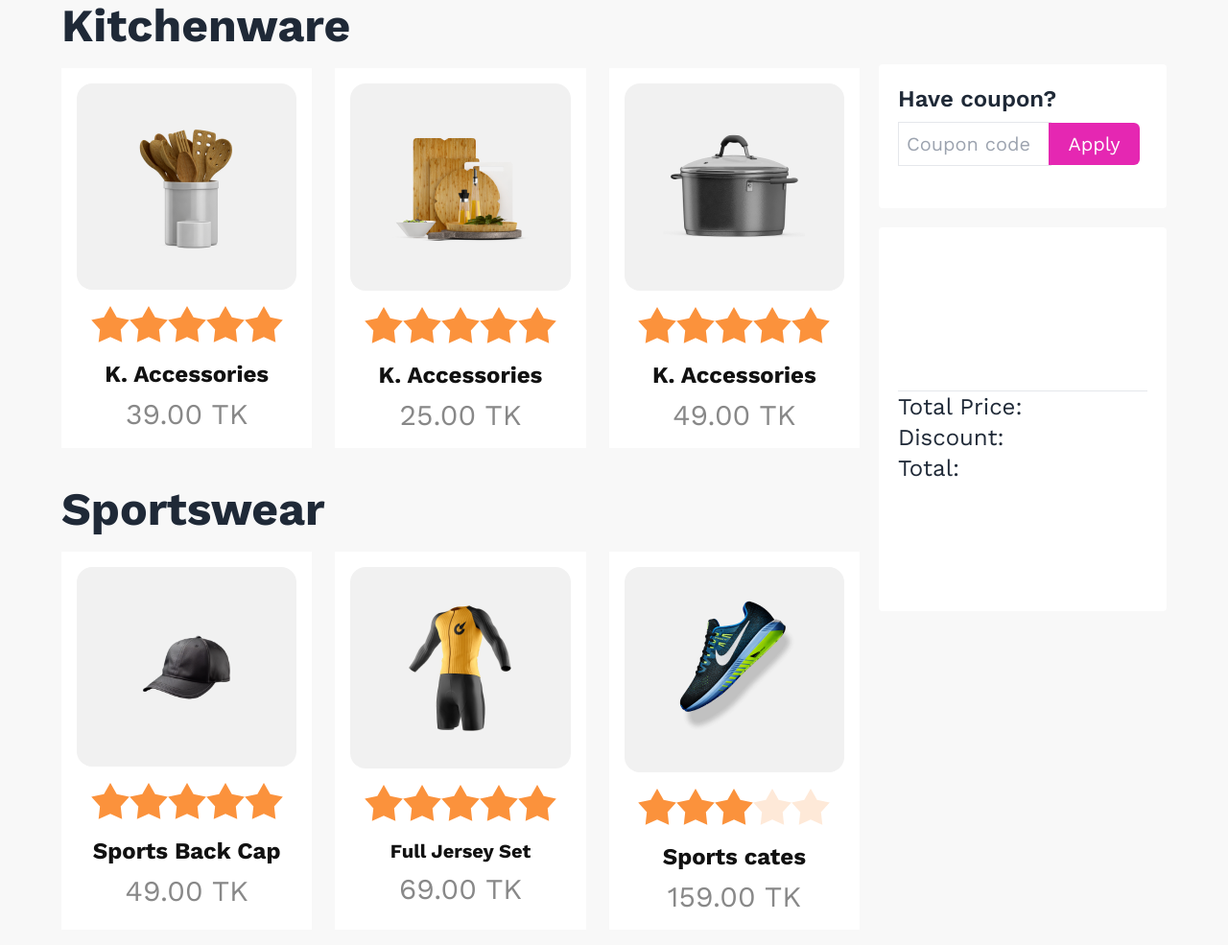
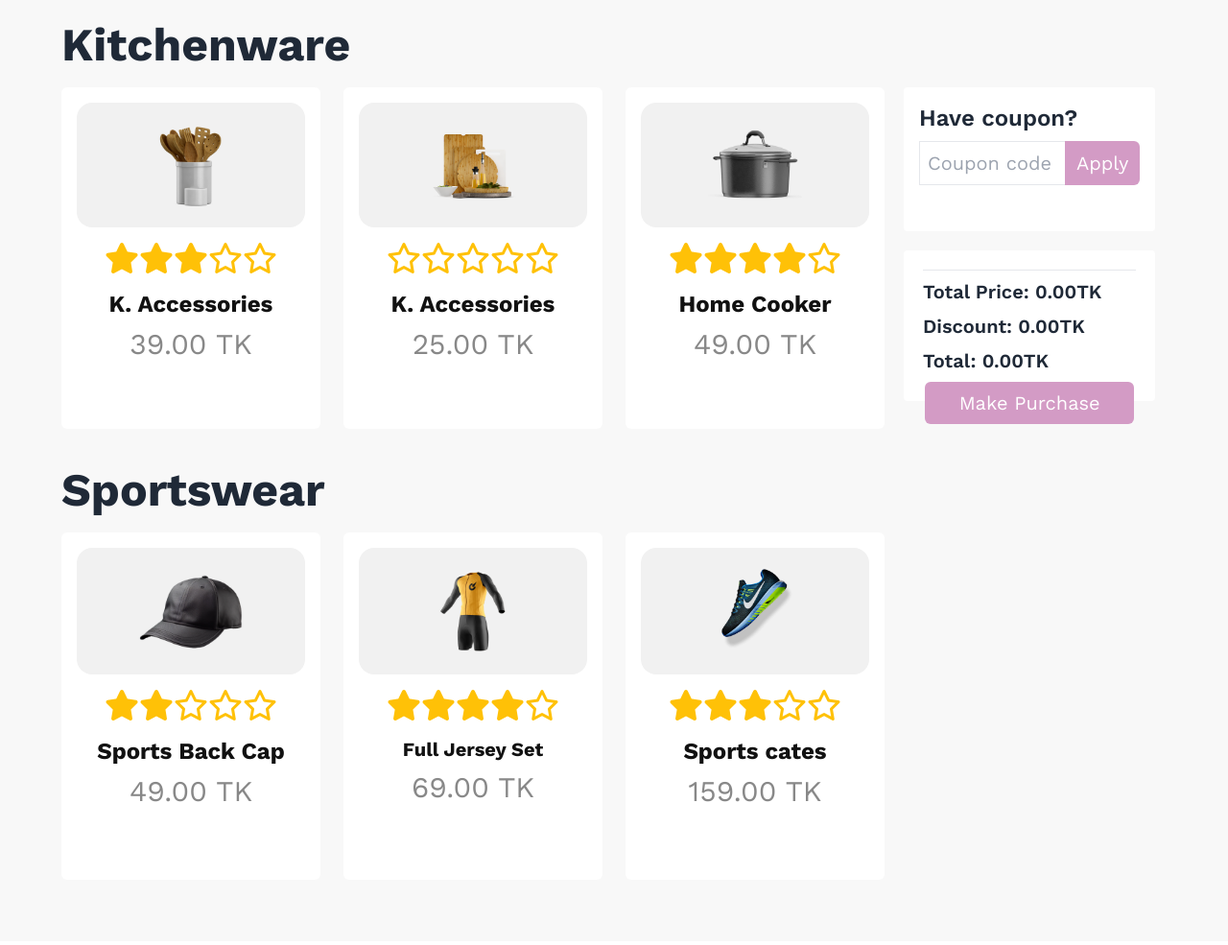
Before and after one commit to DrabinPaul/Summer-sale, a plain HTML site: page index.html in a window 1280 px wide. Shown: the part 733-1718 px from the top of the page at 96% size. Drawn offline with nearby package versions, Linux system fonts and the light colour scheme.

Commit message:
assignment done

```diff
--- a/index.html
+++ b/index.html
@@ -7,20 +7,37 @@
   <title>Summer Sale Landing Page</title>
   <link href="https://cdn.jsdelivr.net/npm/daisyui@3.5.1/dist/full.css" rel="stylesheet" type="text/css" />
   <script src="https://cdn.tailwindcss.com"></script>
+
   <!-- font styles  -->
+
   <link rel="preconnect" href="https://fonts.googleapis.com">
   <link rel="preconnect" href="https://fonts.gstatic.com" crossorigin>
   <link href="https://fonts.googleapis.com/css2?family=Work+Sans:wght@400;500;600;700;800&display=swap"
     rel="stylesheet">
+
+  <!-- font awesome  -->
+
+  <link rel="stylesheet" href="https://cdnjs.cloudflare.com/ajax/libs/font-awesome/6.4.2/css/all.min.css"
+    integrity="sha512-z3gLpd7yknf1YoNbCzqRKc4qyor8gaKU1qmn+CShxbuBusANI9QpRohGBreCFkKxLhei6S9CQXFEbbKuqLg0DA=="
+    crossorigin="anonymous" referrerpolicy="no-referrer" />
+
   <!-- styles  -->
+
   <style>
     .worksans {
       font-family: 'Work Sans', sans-serif;
+    }
+
+    .fa-star {
+      font-size: 32px;
     }
   </style>
 </head>
 
 <body class="worksans">
+
+  <!-- banner section  -->
+
   <header class="bg-[#F9F6E2]">
     <div class="hero max-w-screen-xl p-5 md:p-16 mx-auto lg:pt-16 pb-16">
       <div class="hero-content flex-col lg:flex-row-reverse">
@@ -35,75 +52,80 @@
         </div>
       </div>
     </div>
+  </header>
 
-  </header>
+
+  <!-- main section  -->
+
+
   <main class="bg-[#F8F8F8]">
 
     <section class="max-w-screen-xl mx-auto md:p-16">
 
-      <div class="flex flex-col lg:flex-row gap-5">
+      <div class="flex flex-col lg:flex-row gap-5 " id="product-container">
 
-        <div class="pt-16">
+        <div class="lg:pt-16">
 
-          <!-- kitchenware section  -->
+          <!-- kitchenware container  -->
 
-          <h3 class="text-5xl font-bold text-center md:text-left pb-5">Kitchenware</h3>
+          <h3 class="text-5xl font-bold text-center md:text-left pb-5 pt-5">Kitchenware</h3>
 
           <div class="flex-1 grid grid-cols-1 md:grid-cols-2 lg:grid-cols-3 gap-6">
+
             <!-- card-1  -->
 
-            <div class="bg-[#fff] p-4">
-              <div class="bg-[#F1F1F1]  rounded-2xl flex justify-center p-10">
+            <div onclick="handleProduct(this)" class="bg-[#fff] p-4 md:w-[270px] rounded-md">
+              <div class="bg-[#F1F1F1] h-2/5 rounded-2xl flex justify-center p-5">
                 <img src="./images/prod1.png" alt="">
               </div>
-              <div class="">
-                <div class="rating rating-lg flex justify-center pt-4">
-                  <input type="radio" name="rating-4" class="mask mask-star-2 bg-orange-400" />
-                  <input type="radio" name="rating-4" class="mask mask-star-2 bg-orange-400" checked />
-                  <input type="radio" name="rating-4" class="mask mask-star-2 bg-orange-400" />
-                  <input type="radio" name="rating-4" class="mask mask-star-2 bg-orange-400" />
-                  <input type="radio" name="rating-4" class="mask mask-star-2 bg-orange-400" />
+              <div>
+                <div class="flex justify-center pt-4">
+                  <i class="fa-solid fa-star" style="color: #FFC107FF;"></i>
+                  <i class="fa-solid fa-star" style="color: #FFC107FF;"></i>
+                  <i class="fa-solid fa-star" style="color: #FFC107FF;"></i>
+                  <i class="fa-regular fa-star" style="color: #FFC107FF;"></i>
+                  <i class="fa-regular fa-star" style="color: #FFC107FF;"></i>
                 </div>
-                <h3 class="font-bold text-2xl text-[#111] text-center pt-4 pb-2">K. Accessories</h3>
-                <h4 class="text-3xl text-center text-[#11111180]">39.00 TK</h4>
+                <h3 class="font-bold text-2xl text-[#111] text-center pt-4 pb-2 item-name">K. Accessories</h3>
+                <h4 class="text-3xl text-center text-[#11111180] item-price">39.00 TK</h4>
               </div>
             </div>
 
             <!-- card-2  -->
 
-            <div class=" bg-[#fff] p-4">
-              <div class="bg-[#F1F1F1]  rounded-2xl flex justify-center p-9">
+            <div onclick="handleProduct(this)" class=" bg-[#fff] p-4 md:w-[270px] rounded-md">
+              <div class="bg-[#F1F1F1] h-2/5  rounded-2xl flex justify-center p-5">
                 <img src="./images/prod2.png" alt="">
               </div>
               <div>
-                <div class="rating rating-lg flex justify-center pt-4">
-                  <input type="radio" name="rating-4" class="mask mask-star-2 bg-orange-400" />
-                  <input type="radio" name="rating-4" class="mask mask-star-2 bg-orange-400" />
-                  <input type="radio" name="rating-4" class="mask mask-star-2 bg-orange-400" checked />
-                  <input type="radio" name="rating-4" class="mask mask-star-2 bg-orange-400" />
-                  <input type="radio" name="rating-4" class="mask mask-star-2 bg-orange-400" />
+                <div class="flex justify-center pt-4">
+                  <i class="fa-regular fa-star" style="color: #FFC107FF;"></i>
+                  <i class="fa-regular fa-star" style="color: #FFC107FF;"></i>
+                  <i class="fa-regular fa-star" style="color: #FFC107FF;"></i>
+                  <i class="fa-regular fa-star" style="color: #FFC107FF;"></i>
+                  <i class="fa-regular fa-star" style="color: #FFC107FF;"></i>
                 </div>
-                <h3 class="font-bold text-2xl text-[#111] text-center pt-4 pb-2">K. Accessories</h3>
-                <h4 class="text-3xl text-center text-[#11111180]">25.00 TK</h4>
+                <h3 class="font-bold text-2xl text-[#111] text-center pt-4 pb-2 item-name">K. Accessories</h3>
+                <h4 class="text-3xl text-center text-[#11111180] item-price">25.00 TK</h4>
               </div>
             </div>
 
             <!-- card-3  -->
 
-            <div class=" bg-[#fff] p-4">
-              <div class="bg-[#F1F1F1] rounded-2xl flex justify-center p-10">
+            <div onclick="handleProduct(this)" class=" bg-[#fff] p-4 md:w-[270px] rounded-md">
+              <div class="bg-[#F1F1F1] h-2/5  rounded-2xl flex justify-center p-5">
                 <img src="./images/prod3.png" alt="">
               </div>
               <div>
-                <div class="rating rating-lg flex justify-center pt-4">
-                  <input type="radio" name="rating-4" class="mask mask-star-2 bg-orange-400" />
-                  <input type="radio" name="rating-4" class="mask mask-star-2 bg-orange-400" />
-                  <input type="radio" name="rating-4" class="mask mask-star-2 bg-orange-400" checked />
-                  <input type="radio" name="rating-4" class="mask mask-star-2 bg-orange-400" />
-                  <input type="radio" name="rating-4" class="mask mask-star-2 bg-orange-400" />
+                <div class="flex justify-center pt-4">
+                  <i class="fa-solid fa-star" style="color: #FFC107FF;"></i>
+                  <i class="fa-solid fa-star" style="color: #FFC107FF;"></i>
+                  <i class="fa-solid fa-star" style="color: #FFC107FF;"></i>
+                  <i class="fa-solid fa-star" style="color: #FFC107FF;"></i>
+                  <i class="fa-regular fa-star" style="color: #FFC107FF;"></i>
                 </div>
-                <h3 class="font-bold text-2xl text-[#111] text-center pt-4 pb-2">K. Accessories</h3>
-                <h4 class="text-3xl text-center text-[#11111180]">49.00 TK</h4>
+                <h3 class="font-bold text-2xl text-[#111] text-center pt-4 pb-2 item-name">Home Cooker</h3>
+                <h4 class="text-3xl text-center text-[#11111180] item-price">49.00 TK</h4>
               </div>
             </div>
           </div>
@@ -116,58 +138,58 @@
 
             <!-- card-1  -->
 
-            <div class="bg-[#fff] p-4">
-              <div class="bg-[#F1F1F1]  rounded-2xl flex justify-center p-16">
+            <div onclick="handleProduct(this)" class="bg-[#fff] p-4 md:w-[270px] rounded-md">
+              <div class="bg-[#F1F1F1] h-2/5 rounded-2xl flex justify-center p-5">
                 <img src="./images/prod4.png" alt="">
               </div>
               <div class="">
-                <div class="rating rating-lg flex justify-center pt-4">
-                  <input type="radio" name="rating-4" class="mask mask-star-2 bg-orange-400" />
-                  <input type="radio" name="rating-4" class="mask mask-star-2 bg-orange-400" checked />
-                  <input type="radio" name="rating-4" class="mask mask-star-2 bg-orange-400" />
-                  <input type="radio" name="rating-4" class="mask mask-star-2 bg-orange-400" />
-                  <input type="radio" name="rating-4" class="mask mask-star-2 bg-orange-400" />
+                <div class="flex justify-center pt-4">
+                  <i class="fa-solid fa-star" style="color: #FFC107FF;"></i>
+                  <i class="fa-solid fa-star" style="color: #FFC107FF;"></i>
+                  <i class="fa-regular fa-star" style="color: #FFC107FF;"></i>
+                  <i class="fa-regular fa-star" style="color: #FFC107FF;"></i>
+                  <i class="fa-regular fa-star" style="color: #FFC107FF;"></i>
                 </div>
-                <h3 class="font-bold text-2xl text-[#111] text-center pt-4 pb-2">Sports Back Cap</h3>
-                <h4 class="text-3xl text-center text-[#11111180]">49.00 TK</h4>
+                <h3 class="font-bold text-2xl text-[#111] text-center pt-4 pb-2 item-name">Sports Back Cap</h3>
+                <h4 class="text-3xl text-center text-[#11111180] item-price">49.00 TK</h4>
               </div>
             </div>
 
             <!-- card-2  -->
 
-            <div class=" bg-[#fff] p-4">
-              <div class="bg-[#F1F1F1]  rounded-2xl flex justify-center p-8">
+            <div onclick="handleProduct(this)" class=" bg-[#fff] p-4 md:w-[270px] rounded-md">
+              <div class="bg-[#F1F1F1] h-2/5  rounded-2xl flex justify-center p-5">
                 <img src="./images/prod5.png" alt="">
               </div>
               <div>
-                <div class="rating rating-lg flex justify-center pt-4">
-                  <input type="radio" name="rating-4" class="mask mask-star-2 bg-orange-400" />
-                  <input type="radio" name="rating-4" class="mask mask-star-2 bg-orange-400" />
-                  <input type="radio" name="rating-4" class="mask mask-star-2 bg-orange-400" checked />
-                  <input type="radio" name="rating-4" class="mask mask-star-2 bg-orange-400" />
-                  <input type="radio" name="rating-4" class="mask mask-star-2 bg-orange-400" />
+                <div class="flex justify-center pt-4">
+                  <i class="fa-solid fa-star" style="color: #FFC107FF;"></i>
+                  <i class="fa-solid fa-star" style="color: #FFC107FF;"></i>
+                  <i class="fa-solid fa-star" style="color: #FFC107FF;"></i>
+                  <i class="fa-solid fa-star" style="color: #FFC107FF;"></i>
+                  <i class="fa-regular fa-star" style="color: #FFC107FF;"></i>
                 </div>
-                <h3 class="font-bold text-xl text-[#111] text-center pt-4 pb-2">Full Jersey Set</h3>
-                <h4 class="text-3xl text-center text-[#11111180]">69.00 TK</h4>
+                <h3 class="font-bold text-xl text-[#111] text-center pt-4 pb-2 item-name">Full Jersey Set</h3>
+                <h4 class="text-3xl text-center text-[#11111180] item-price">69.00 TK</h4>
               </div>
             </div>
 
             <!-- card-3  -->
 
-            <div class=" bg-[#fff] p-4">
-              <div class="bg-[#F1F1F1] rounded-2xl flex justify-center p-8">
+            <div onclick="handleProduct(this)" class=" bg-[#fff] p-4 md:w-[270px] rounded-md">
+              <div class="bg-[#F1F1F1] h-2/5 rounded-2xl flex justify-center p-5">
                 <img src="./images/prod6.png" alt="">
               </div>
               <div>
-                <div class="rating rating-lg flex justify-center pt-4">
-                  <input type="radio" name="rating-4" class="mask mask-star-2 bg-orange-400" />
-                  <input type="radio" name="rating-4" class="mask mask-star-2 bg-orange-400" />
-                  <input type="radio" name="rating-4" class="mask mask-star-2 bg-orange-400" checked />
-                  <input type="radio" name="rating-4" class="mask mask-star-2 bg-orange-400" />
-                  <input type="radio" name="rating-4" class="mask mask-star-2 bg-orange-400" />
+                <div class="flex justify-center pt-4">
+                  <i class="fa-solid fa-star" style="color: #FFC107FF;"></i>
+                  <i class="fa-solid fa-star" style="color: #FFC107FF;"></i>
+                  <i class="fa-solid fa-star" style="color: #FFC107FF;"></i>
+                  <i class="fa-regular fa-star" style="color: #FFC107FF;"></i>
+                  <i class="fa-regular fa-star" style="color: #FFC107FF;"></i>
                 </div>
-                <h3 class="font-bold text-2xl text-[#111] text-center pt-4 pb-2">Sports cates</h3>
-                <h4 class="text-3xl text-center text-[#11111180]">159.00 TK</h4>
+                <h3 class="font-bold text-2xl text-[#111] text-center pt-4 pb-2 item-name">Sports cates</h3>
+                <h4 class="text-3xl text-center text-[#11111180] item-price">159.00 TK</h4>
               </div>
             </div>
           </div>
@@ -175,39 +197,59 @@
 
         </div>
 
-        <div class="pt-5 md:pt-32">
+        <div class="pt-6 lg:mt-32">
 
-          <!-- calculate container  -->
-          <div class="w-[300px] h-[150px] rounded p-5 bg-white">
+          <!-- cupon container  -->
+          <div class="w-[300] h-[150px] rounded p-4 bg-white">
             <div class="">
-              <h1 class="text-2xl font-semibold pb-2">Have coupon?</h1>
-               <p>
-                <input class="w-40 p-2 py-2 text-xl border" type="text" placeholder="Coupon code">
-                <button class="bg-[#E527B2] md:-ml-2 px-5 py-2 rounded-r-md text-xl text-[white]">Apply</button>
-               </p>
+              <h1 class="text-2xl font-semibold pb-2 text-center lg:text-left">Have coupon?</h1>
+              <p class="flex justify-center">
+                <input id="inputField" class="w-full md:w-40 p-2 py-2 text-xl border" type="text"
+                  placeholder="Coupon code">
+                <button onclick="handleDiscount()" disabled id="applyButton"
+                  class="bg-[#d39bc5] md:-ml-2 px-3 py-2 rounded-r-md text-xl text-[white]">Apply</button>
+              </p>
             </div>
 
           </div>
 
           <!-- calculate container  -->
-          <div class="w-[300px] h-[400px] mt-5 rounded p-5 bg-white">
-            <div class="text-2xl">
-              <div id="calculation-entry" class="h-[150px]">
-
+          <div class="w-[300] mt-5 rounded p-5 bg-white">
+            <div class="text-xl font-semibold text-center lg:text-left">
+              <div id="calculation-entry" class="">
 
               </div>
               <hr>
-              <h4>Total Price:</h4>
-              <h4>Discount:</h4>
-              <h4>Total:</h4>
+              <h4 class="total-price pt-2 pb-2 text-center lg:text-left">Total Price: <span
+                  id="total-dollar">0.00</span>TK</h4>
+              <h4 class="text-center lg:text-left">Discount: <span id="discount-amount">0.00</span>TK</h4>
+              <h4 class="pt-2 pb-2 text-center lg:text-left">Total: <span id="total-final">0.00</span>TK</h4>
+            </div>
+
+            <!-- purchase container  -->
+
+          </div>
+          <div class=" flex justify-center md:-mt-5 pb-5">
+            <button disabled onclick="my_modal_5.showModal()" id="purchase-btn"
+              class="bg-[#d39bc5] w-5/6 rounded-md px-4 py-2 text-xl text-[white]">Make
+              Purchase</button>
+            <dialog id="my_modal_5" class="modal modal-bottom sm:modal-middle">
+              <form method="dialog" class="modal-box">
+                <div class="flex justify-center pb-5">
+                  <img src="./images/congo.png" alt="">
+                </div>
+                <div class="text-center">
+                  <h2 class="font-bold text-4xl pb-2">Congratulations</h2>
+                  <p class="text-normal">Your Purchase the product</p>
+                </div>
+                <div class="modal-action flex justify-center">
+                  <button onclick="handleReload()" class="btn bg-[#E527B2] text-[white]">Go Home</button>
+                </div>
+              </form>
+            </dialog>
 
 
-            </div>
-
           </div>
-          <!-- <div class=" flex justify-center md:-mt-5">
-            <button class="bg-[#E527B2] w-5/6 rounded-md px-4 py-2 text-xl text-[white]">Make Purchase</button>
-          </div> -->
         </div>
 
       </div>
--- a/index.js
+++ b/index.js
@@ -1 +1,88 @@
-console.log('hello')
+function handleProduct(target){
+
+  const title = target.querySelector('.item-name').innerText;
+  const price = target.querySelector('.item-price').innerText;
+
+  const titleElement = document.createElement('p');
+  const entry = document.getElementById('calculation-entry');
+  const count = entry.childElementCount;
+  titleElement.innerText = `${count + 1}. ${title}`;
+  entry.appendChild(titleElement);
+
+  const totalDollar = document.getElementById('total-dollar').innerText;
+  const discountValue = document.getElementById('discount-amount').innerText;
+
+  const sum = parseInt(totalDollar) + parseInt(price);
+
+  const totalSum = sum - parseInt(discountValue);
+
+  const totalDollarAmount = document.getElementById('total-dollar');
+  totalDollarAmount.innerText = sum.toFixed(2);
+
+  const finalTotalAmount = document.getElementById('total-final');
+  finalTotalAmount.innerText = totalSum.toFixed(2);
+
+  const buttonTakar = document.getElementById('purchase-btn');
+
+  if (parseInt(price) > 0) {
+    buttonTakar.removeAttribute("disabled");
+    buttonTakar.style.backgroundColor = "#E527B2";
+}
+};
+
+function handleReload(){
+
+
+
+  const totalDollarAmount = document.getElementById('total-dollar');
+  totalDollarAmount.innerText = 0.00;
+
+  const finalTotalAmount = document.getElementById('total-final');
+  finalTotalAmount.innerText = 0.00;
+
+  const discountTaka = document.getElementById('discount-amount');
+    discountTaka.innerText = 0.00;
+
+  const entry = document.getElementById('calculation-entry');
+  entry.innerHTML = '';
+
+  const field = document.getElementById("inputField");
+  field.value = '';
+
+  const purchaseButton = document.getElementById('purchase-btn');
+  purchaseButton.setAttribute("disabled", 'true');
+  purchaseButton.style.backgroundColor = "#d39bc5";
+
+  const myButton = document.getElementById('applyButton');
+  myButton.setAttribute("disabled", 'true');
+  myButton.style.backgroundColor = "#d39bc5";
+
+}
+
+
+document.getElementById("inputField").addEventListener("input", function(e){
+  const inputFieldValue = e.target.value;
+  const myButton = document.getElementById("applyButton");
+  if (inputFieldValue === "SELL200") {
+      myButton.removeAttribute("disabled");
+      myButton.style.backgroundColor = '#E527B2';
+  } else {
+      myButton.setAttribute("disabled", "true");
+      myButton.style.backgroundColor = '#d39bc5';
+
+  }
+});
+
+function handleDiscount(){
+  const currentPriceEl = document.getElementById('total-dollar');
+  const currentPrice = parseInt(currentPriceEl.innerText);
+  if(currentPrice >= 200){
+    const discountPrice = (currentPrice*20)/100;
+
+    const discountTaka = document.getElementById('discount-amount');
+    discountTaka.innerText = discountPrice.toFixed(2);
+
+    const finalTotalAmount = document.getElementById('total-final');
+    finalTotalAmount.innerText = (currentPrice-discountPrice).toFixed(2);
+  }
+}
```
